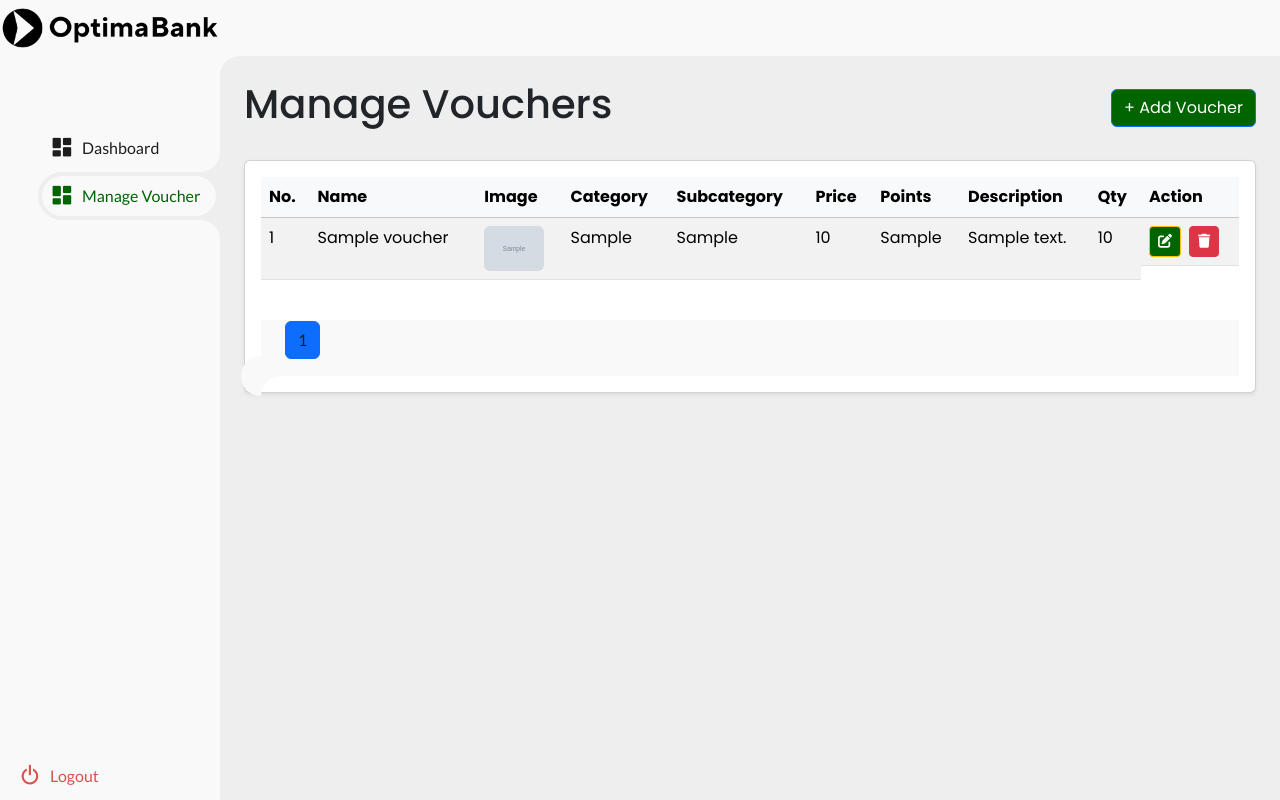
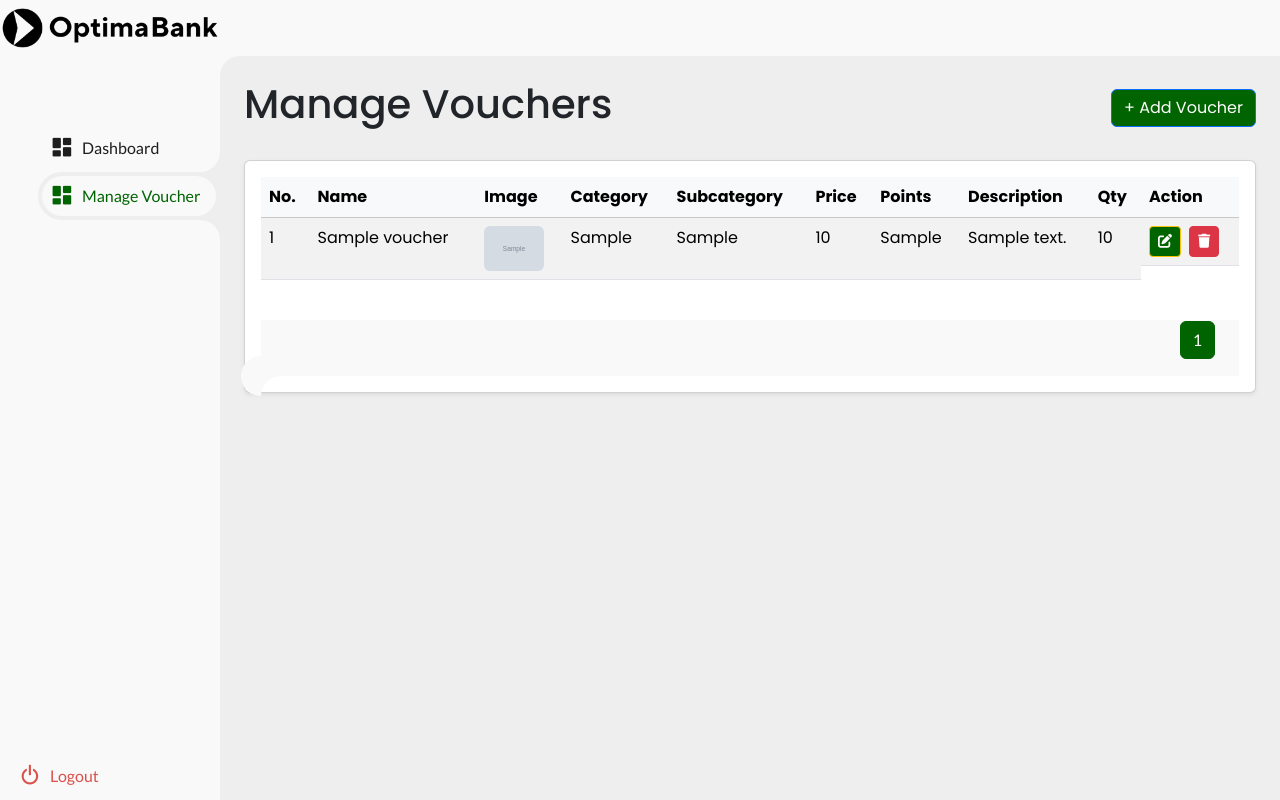
Before and after one commit to Liaa0115/OptimaBank, a PHP site: page /optimabank/dashboardAdmin.php in a window 1280 px wide. Run offline with PHP 8.4, Linux system fonts and the light colour scheme; tables that the repository leaves empty or names only in its code hold one stand-in row (values such as "Sample post"); grey boxes marked "Sample" are stand-in pictures.

Commit message:
edit style

```diff
--- a/dashboardAdmin.php
+++ b/dashboardAdmin.php
@@ -118,6 +118,13 @@ if (isset($_GET['delete'])) {
     --grey: #1a1a1a; /* Dark gray for elements */
     --dark: #FBFBFB; /* White for text */
     }
+
+    .page-item.active .page-link {
+        background-color: #006400 !important;
+        color: white !important;
+        border-color: #006400 !important;
+    }
+
 </style>
 </head>
 <body>
@@ -207,11 +214,11 @@ if (isset($_GET['delete'])) {
                     </table>
                 </div>
 
-                <nav class="mt-4">
-                    <ul class="pagination justify-content-center">
+                <nav class="mt-4  d-flex justify-content-end">
+                    <ul class="pagination">
                         <?php if ($page > 1): ?>
                             <li class="page-item">
-                                <a class="page-link" href="?page=<?= $page - 1 ?>">Previous</a>
+                                <a class="page-link" style="background-color: #006400; color:white" href="?page=<?= $page - 1 ?>">Previous</a>
                             </li>
                         <?php endif; ?>
 
@@ -223,12 +230,11 @@ if (isset($_GET['delete'])) {
 
                         <?php if ($page < $total_pages): ?>
                             <li class="page-item">
-                                <a class="page-link" href="?page=<?= $page + 1 ?>">Next</a>
+                                <a class="page-link" style="background-color: #006400; color:white" href="?page=<?= $page + 1 ?>">Next</a>
                             </li>
                         <?php endif; ?>
                     </ul>
                 </nav>
-
             </div>
         </div>
     </main>
```
